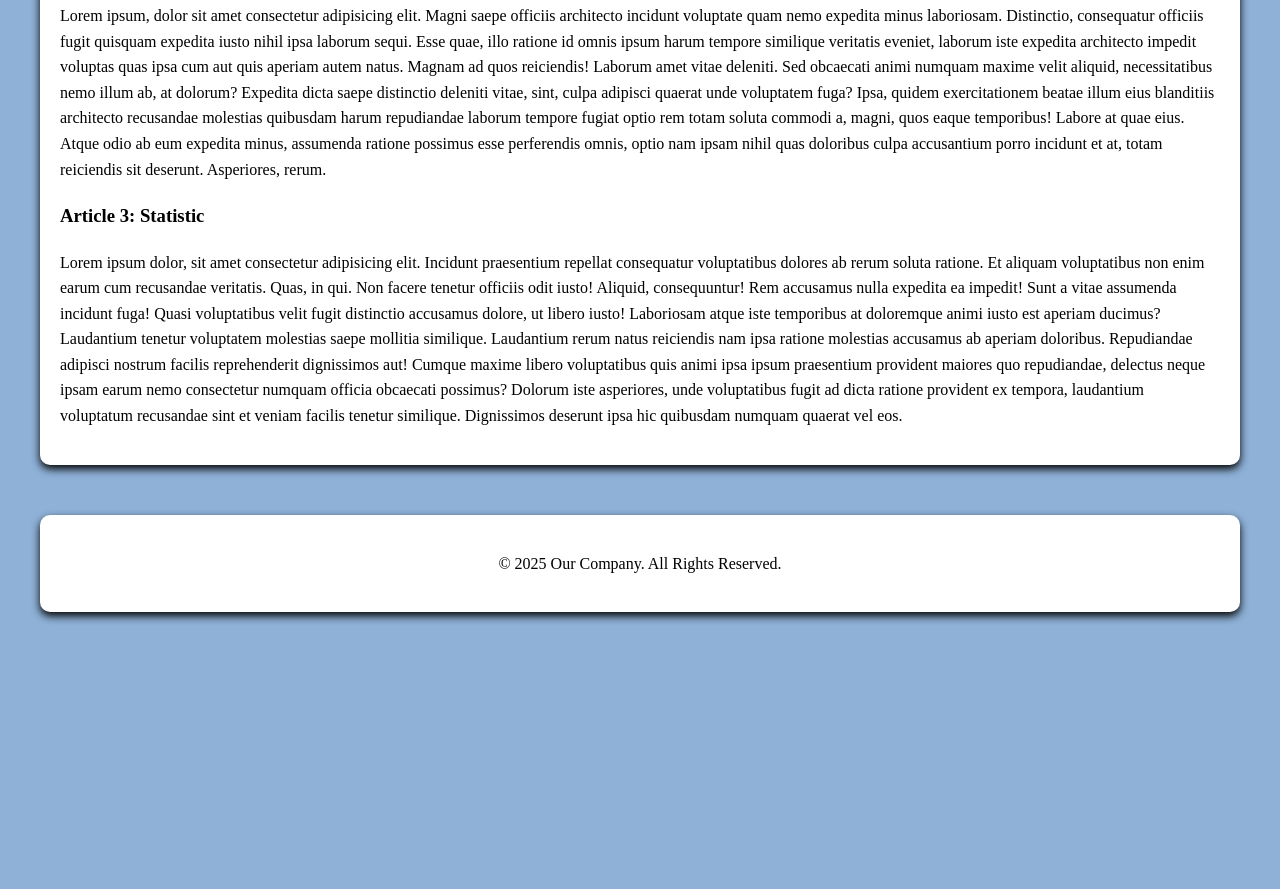
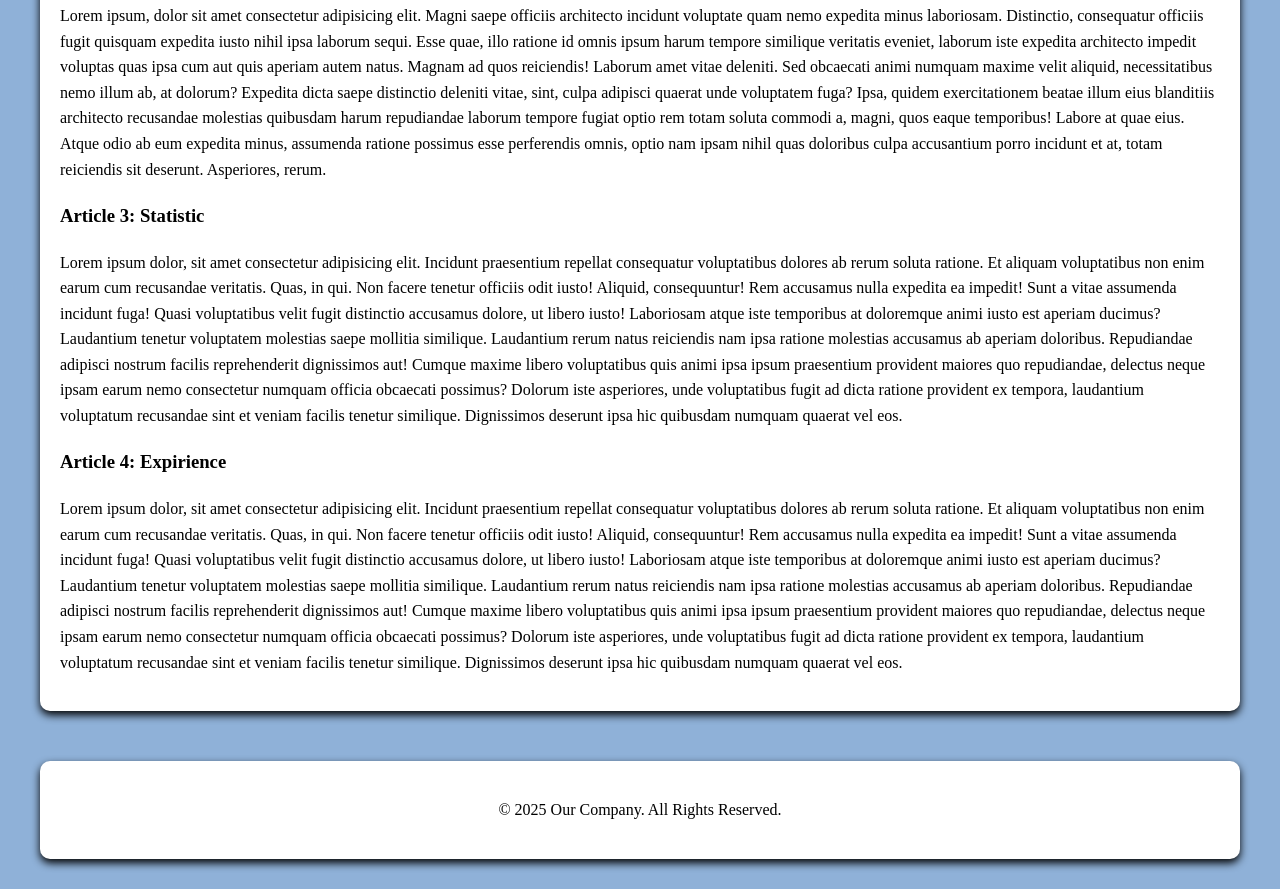
Before and after one commit to alexanderik79/home-work-3, a plain HTML site: page pages/articles.html in a window 1280 px wide. Shown: the part 516-1405 px from the top of the page. Before the commit the page ends 1158 px from the top, so only its background shows below. Drawn offline with Linux system fonts and the light colour scheme.

Commit message:
add: article 4

```diff
--- a/pages/articles.html
+++ b/pages/articles.html
@@ -55,6 +55,16 @@
                     Repudiandae adipisci nostrum facilis reprehenderit dignissimos aut! Cumque maxime libero voluptatibus quis animi ipsa ipsum praesentium provident maiores quo repudiandae, delectus neque ipsam earum nemo consectetur numquam officia obcaecati possimus?
                     Dolorum iste asperiores, unde voluptatibus fugit ad dicta ratione provident ex tempora, laudantium voluptatum recusandae sint et veniam facilis tenetur similique. Dignissimos deserunt ipsa hic quibusdam numquam quaerat vel eos.</p>
                 </article>
+
+                <article>
+                    <h3>Article 4: Expirience</h3>
+
+                    <p>Lorem ipsum dolor, sit amet consectetur adipisicing elit. Incidunt praesentium repellat consequatur voluptatibus dolores ab rerum soluta ratione. Et aliquam voluptatibus non enim earum cum recusandae veritatis. Quas, in qui.
+                    Non facere tenetur officiis odit iusto! Aliquid, consequuntur! Rem accusamus nulla expedita ea impedit! Sunt a vitae assumenda incidunt fuga! Quasi voluptatibus velit fugit distinctio accusamus dolore, ut libero iusto!
+                    Laboriosam atque iste temporibus at doloremque animi iusto est aperiam ducimus? Laudantium tenetur voluptatem molestias saepe mollitia similique. Laudantium rerum natus reiciendis nam ipsa ratione molestias accusamus ab aperiam doloribus.
+                    Repudiandae adipisci nostrum facilis reprehenderit dignissimos aut! Cumque maxime libero voluptatibus quis animi ipsa ipsum praesentium provident maiores quo repudiandae, delectus neque ipsam earum nemo consectetur numquam officia obcaecati possimus?
+                    Dolorum iste asperiores, unde voluptatibus fugit ad dicta ratione provident ex tempora, laudantium voluptatum recusandae sint et veniam facilis tenetur similique. Dignissimos deserunt ipsa hic quibusdam numquam quaerat vel eos.</p>
+                </article>
             </section>
         </div>
     </main>
```
